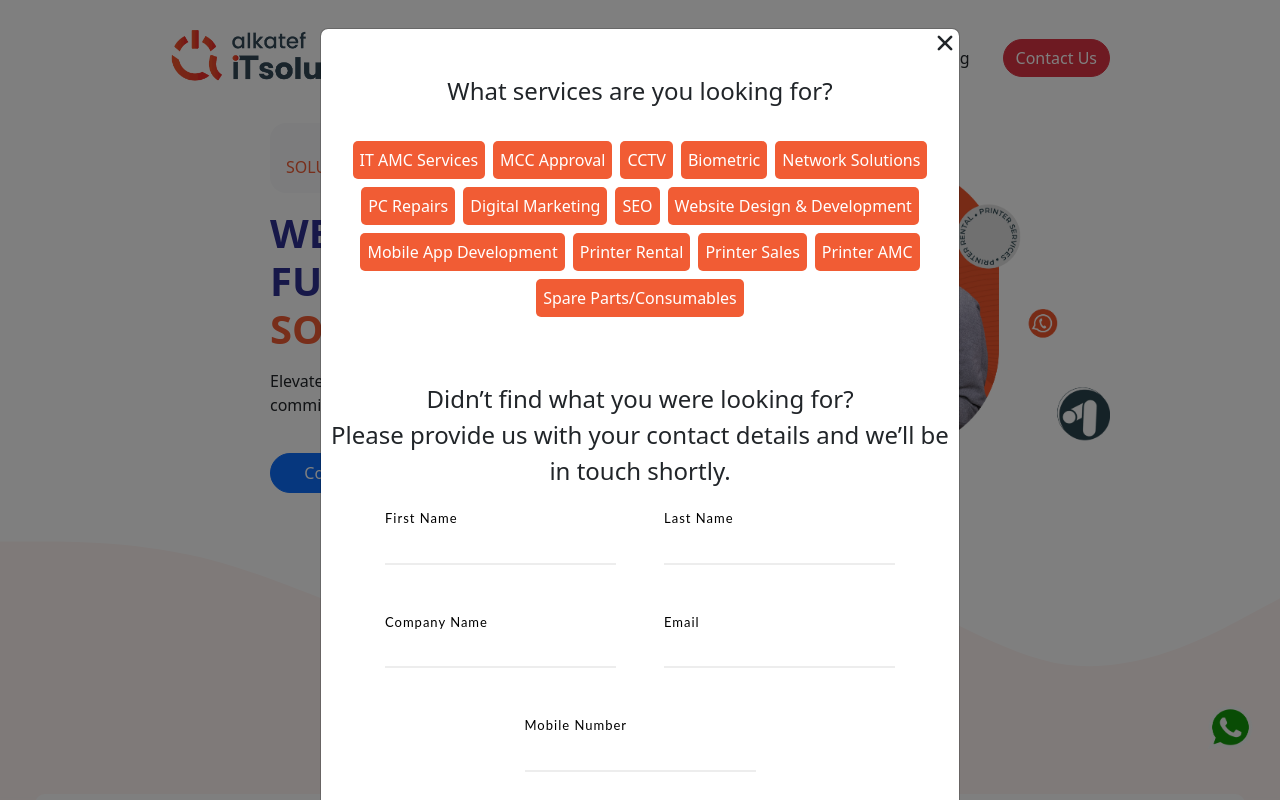
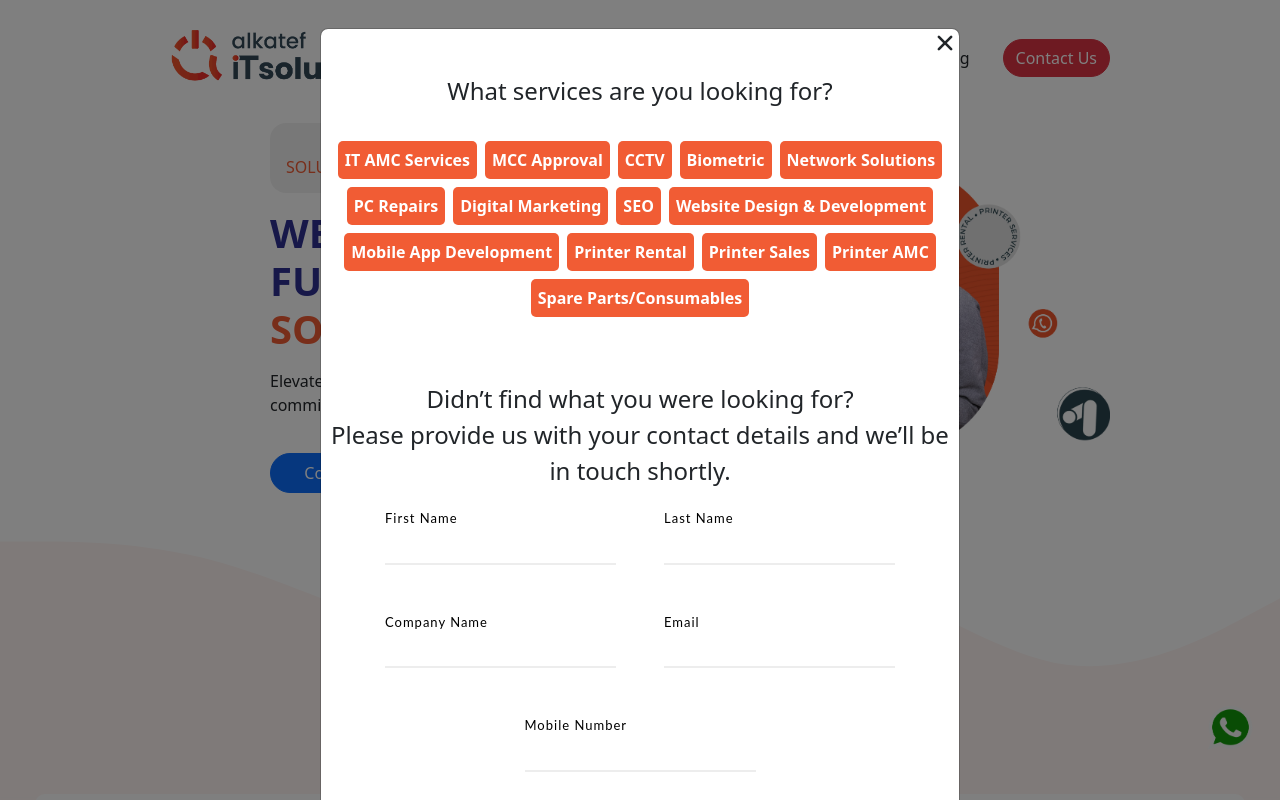
Before and after one commit to alkatefIT/NextItsolutions4u, a Next.js app: page / in a window 1280 px wide. Shown: the top 800 px of the page. Built offline with nearby package versions, Linux system fonts and the light colour scheme.

Commit message:
optimising

```diff
--- a/src/app/home/Home2.css
+++ b/src/app/home/Home2.css
@@ -1,6 +1,10 @@
 .home-section {
     padding-inline: 100px;
 }
+
+.bg-light-custom {
+    background-color: #f1f1f1; /* slightly darker than Bootstrap's bg-light */
+  }
 
 .main-home {
     height: auto;
--- a/src/app/home/HomeView.jsx
+++ b/src/app/home/HomeView.jsx
@@ -48,7 +48,7 @@ const HomeView = () => {
               {["It Solutions", "Printer Service", "Digital Marketing"].map(
                 (service, index) => (
                   <span className="title-orange" key={index}>
-                    <h6 className="bg-light rounded-4 text-center mt-2 mb-3 p-3">
+                    <h6 className="bg-light-custom rounded-4 text-center mt-2 mb-3 p-3">
                       {service}
                     </h6>
                   </span>
--- a/src/components/Footer/Footer.css
+++ b/src/components/Footer/Footer.css
@@ -110,8 +110,8 @@
   }
 
   .footer-copyright-section a {
-    text-decoration: none;
-    color: #007bff;
+    color: #0056b3; /* darker blue */
+    font-weight: 500;
   }
 
   .footer-copyright-section a:hover {
--- a/src/components/FormModal/FormModal.css
+++ b/src/components/FormModal/FormModal.css
@@ -1,52 +1,63 @@
-.modal-services{
-    height: auto;
-    width: auto;
-    background-color:rgb(241,92,52);
+.modal-services {
+  background-color: rgb(241, 92, 52);
   color: white;
+  font-weight: 600;
   padding: 7px;
   border-radius: 5px;
 }
-.modal-close:hover{
+
+.modal-close:hover {
   background-color: red;
   color: white;
   border-top-right-radius: 5px;
 }
-.modal-button{
+
+.modal-button {
   display: flex;
   justify-content: center;
   align-items: center;
 }
-.modal-button Button{
+
+.modal-button Button {
 
   height: 50px;
   width: 200px;
 }
-.modal{
 
-    border-radius: 0!important;
+.modal {
+
+  border-radius: 0 !important;
 }
-.custom-modal{
+
+.custom-modal {
   max-width: 50%;
 }
+
 @media screen and (max-width:991px) {
-    .custom-modal{
+  .custom-modal {
     max-width: 100%;
   }
 }
 
 
-h2, h3, label, button {
+h2,
+h3,
+label,
+button {
   font-family: 'Lato', sans-serif;
 }
+
 form {
-  padding:20px 0 0 0;
+  padding: 20px 0 0 0;
 }
+
 label {
   display: block;
   font-size: 13px;
   letter-spacing: 1px;
   color: #000000;
 }
+
 .form-modal input {
   display: block;
   padding: 5px 0;
@@ -55,11 +66,13 @@ label {
   border-bottom: 2px solid #EDEDED;
   outline: none;
   background: transparent;
+
   &:focus {
     transition: border-color .25s;
-    border-color:#1e83ec;
+    border-color: #1e83ec;
   }
 }
+
 .form-modal textarea {
   display: block;
   padding: 5px 0;
@@ -70,8 +83,9 @@ label {
   outline: none;
   background: transparent;
   resize: none;
+
   &:focus {
     transition: border-color .25s;
-    border-color:#1e83ec;
+    border-color: #1e83ec;
   }
 }
--- a/src/components/FormModal/FormModal.jsx
+++ b/src/components/FormModal/FormModal.jsx
@@ -10,13 +10,12 @@ import emailjs from "@emailjs/browser";
 const FormModal = ({ handleClose, handleShow, show }) => {
   const form = useRef(null);
 
-
-
   const sendEmail = (e) => {
     e.preventDefault();
     if (!form.current) return;
 
-    emailjs.sendForm(
+    emailjs
+      .sendForm(
         process.env.NEXT_PUBLIC_EMAILJS_SERVICE_ID,
         process.env.NEXT_PUBLIC_EMAILJS_TEMPLATE_ID,
         form.current,
@@ -39,32 +38,49 @@ const FormModal = ({ handleClose, handleShow, show }) => {
 
   return (
     <div>
-      <Modal dialogClassName="custom-modal" show={show} onHide={handleClose}>
+      <Modal
+        dialogClassName="custom-modal"
+        show={show}
+        onHide={handleClose}
+        aria-label="Service Inquiry Form"
+      >
         <div className="modal-close ms-auto">
           <IoClose className="fs-3" onClick={handleClose} />
         </div>
 
-        <Modal.Title className="text-center mt-3">
+        <Modal.Title id="Service Inquiry Heading" className="text-center mt-3">
           What services are you looking for?
         </Modal.Title>
 
         <Modal.Body>
           <div className="d-flex flex-wrap justify-content-center gap-2 mt-3">
             {[
-              "IT AMC Services", "MCC Approval", "CCTV", "Biometric",
-              "Network Solutions", "PC Repairs", "Digital Marketing",
-              "SEO", "Website Design & Development", "Mobile App Development",
-              "Printer Rental", "Printer Sales", "Printer AMC",
-              "Spare Parts/Consumables"
+              "IT AMC Services",
+              "MCC Approval",
+              "CCTV",
+              "Biometric",
+              "Network Solutions",
+              "PC Repairs",
+              "Digital Marketing",
+              "SEO",
+              "Website Design & Development",
+              "Mobile App Development",
+              "Printer Rental",
+              "Printer Sales",
+              "Printer AMC",
+              "Spare Parts/Consumables",
             ].map((service, index) => (
-              <div key={index} className="modal-services">{service}</div>
+              <div key={index} className="modal-services">
+                {service}
+              </div>
             ))}
           </div>
         </Modal.Body>
 
         <Modal.Title className="text-center mt-5">
           Didn’t find what you were looking for? <br />
-          Please provide us with your contact details and we’ll be in touch shortly.
+          Please provide us with your contact details and we’ll be in touch
+          shortly.
         </Modal.Title>
 
         <Modal.Body>
@@ -82,7 +98,7 @@ const FormModal = ({ handleClose, handleShow, show }) => {
                       { label: "Last Name", name: "lastName", type: "text" },
                       { label: "Company Name", name: "company", type: "text" },
                       { label: "Email", name: "email", type: "email" },
-                      { label: "Mobile Number", name: "mobile", type: "tel" }
+                      { label: "Mobile Number", name: "mobile", type: "tel" },
                     ].map(({ label, name, type }) => (
                       <div key={name} className="input">
                         <label htmlFor={name}>{label}</label>
```
Lines whose indentation alone changed are shown as unchanged.
